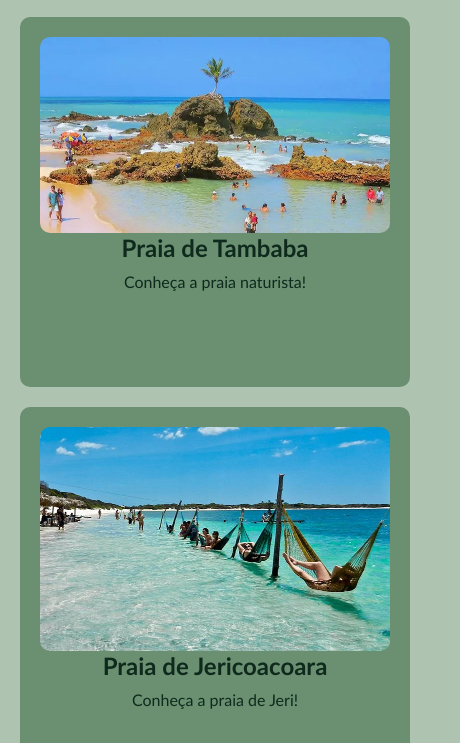
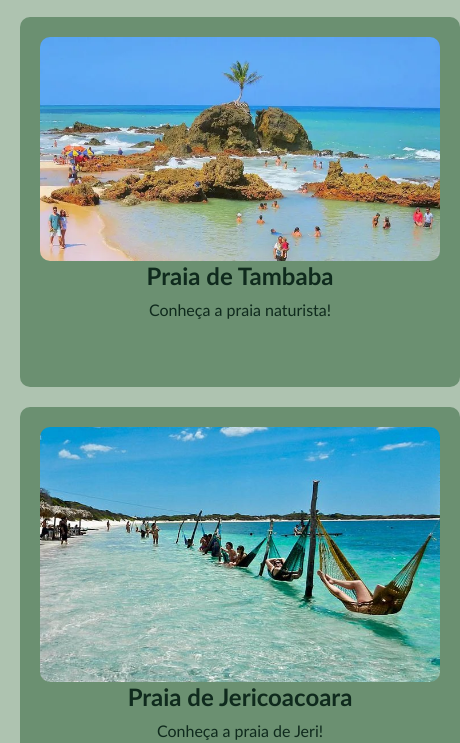
Before and after one commit to esmessias/responsivo, a plain HTML site: page index.html in a window 390 px wide. Shown: the part 1023-1766 px from the top of the page, 460 px wide, since content can reach past the window. Drawn offline with Linux system fonts and the light colour scheme.

Commit message:
Update style.css

```diff
--- a/assets/css/style.css
+++ b/assets/css/style.css
@@ -210,19 +210,18 @@ footer p {
   }
 
   .principal {
+    display: flex;
     flex-direction: column;
     align-items: center;
+    justify-content: center;
   }
 
   .two {
-    width: 100%;
-    max-width: 100%;
     text-align: center;
   }
 
   .two img {
     width: 100%;
-    max-width: 100%;
     height: auto;
     display: block;
     margin: 0 auto;
```
